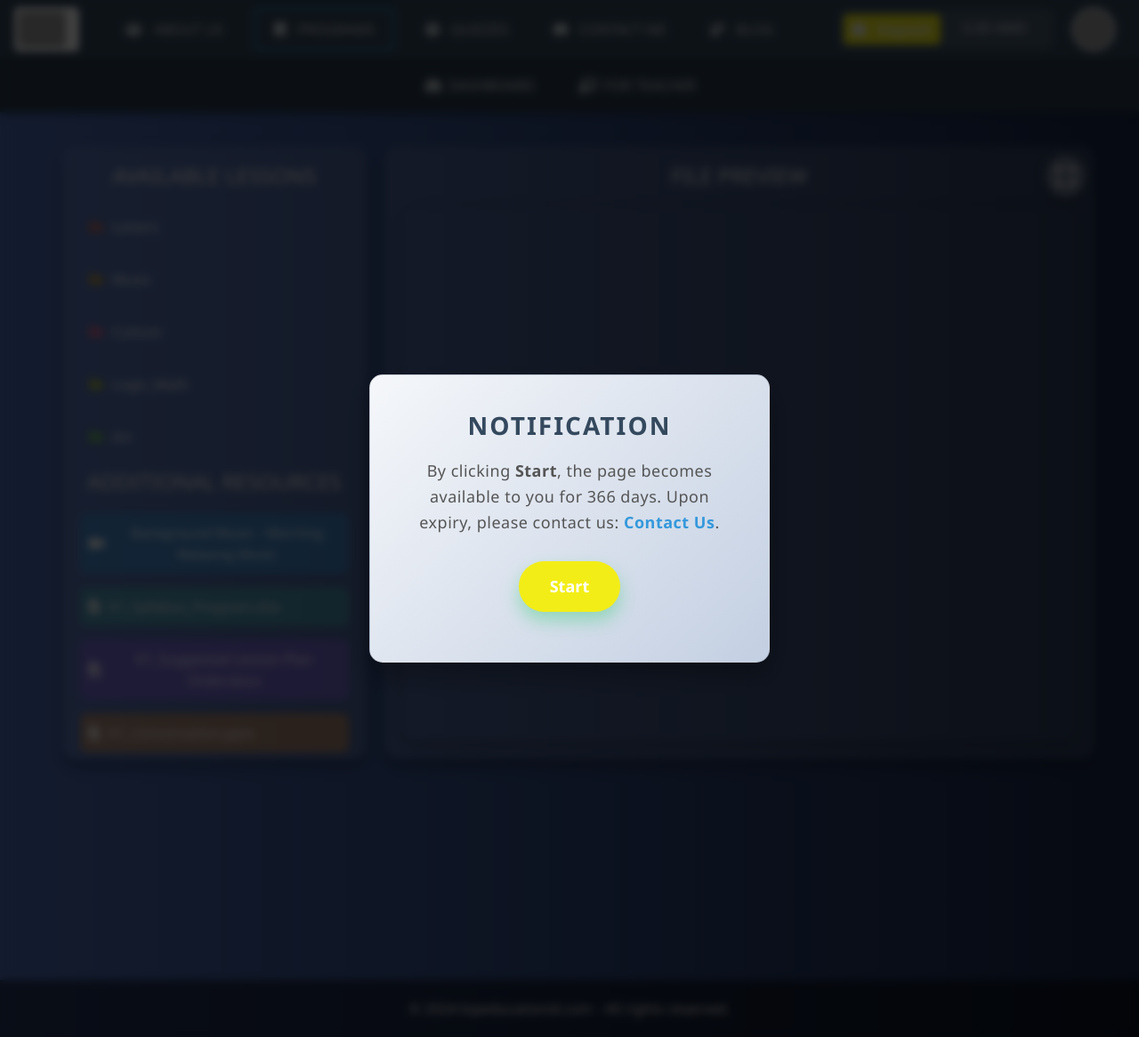
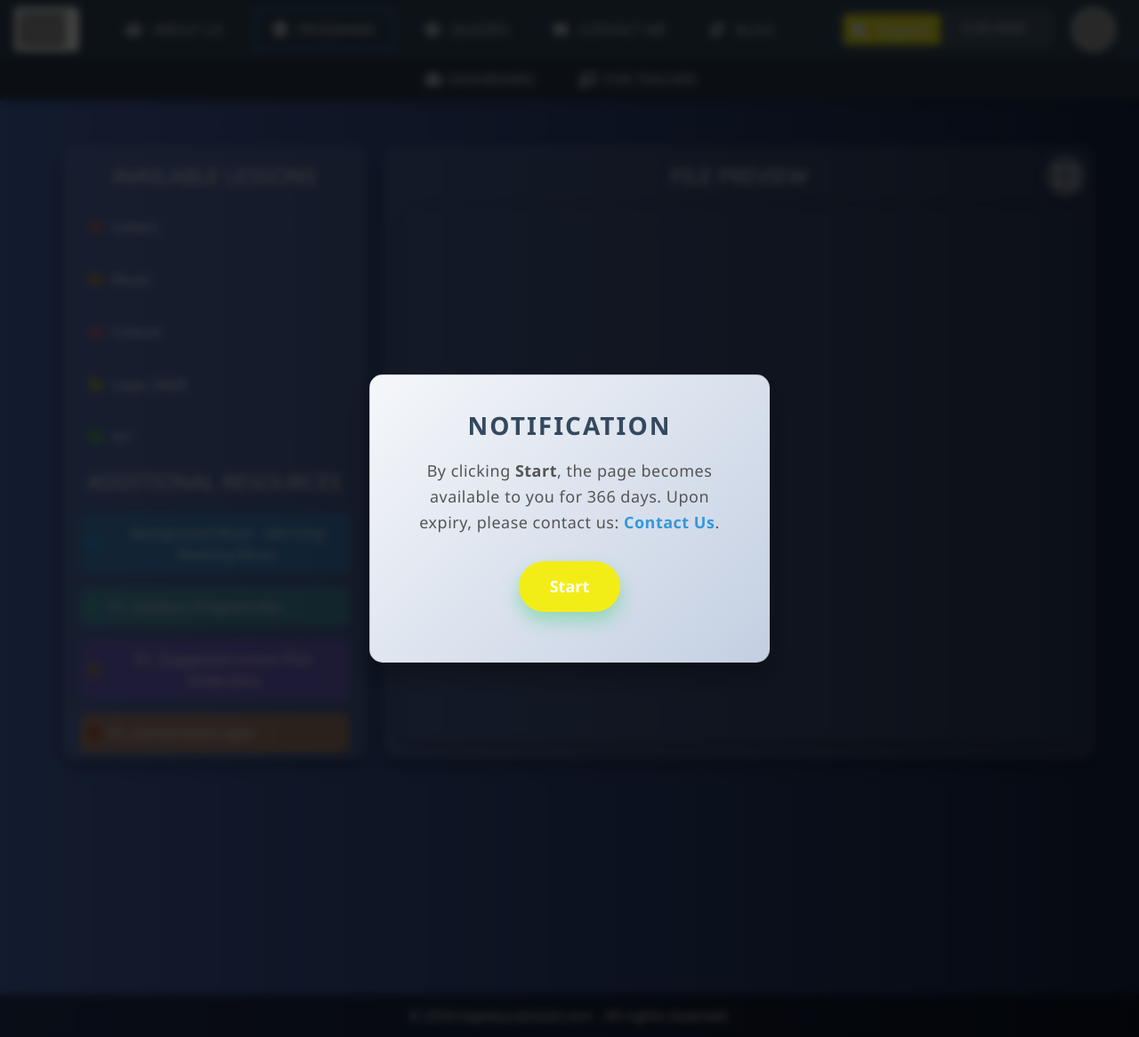
Before and after one commit to HErikH/KIP-Education, a PHP site: page /teachers in a window 1280 px wide. Shown: the whole page at 89% size. Run offline with PHP 8.4, Linux system fonts and the light colour scheme; the visitor is signed in with stand-in values (Sample User, id 1); data that the repository does not hold is empty; a stand-in replaces the project's code that opens the database connection; grey boxes are pictures that could not be loaded.

Commit message:
fix: various styles

```diff
--- a/footer.php
+++ b/footer.php
@@ -10,7 +10,7 @@
 /* Footer Styling */
 footer {
     text-align: center;
-    padding: 20px;
+    padding: 12px;
     background-color: rgba(0, 0, 0, 0.5);
     color: white;
     position: fixed;
--- a/footerhome.php
+++ b/footerhome.php
@@ -10,7 +10,7 @@
 /* Footer Styling */
 footer {
     text-align: center;
-    padding: 20px;
+    padding: 12px;
     background-color: rgba(0, 0, 0, 0.5);
     color: white;
     position: fixed;
--- a/header.php
+++ b/header.php
@@ -470,7 +470,7 @@ $conn->close();
     /* Secondary Menu Styling */
     .secondary-menu {
         background-color: #2c3e50;
-        padding: 10px 20px;
+        padding: 3px 20px;
         display: flex;
         justify-content: center;
         align-items: center;
--- a/teachers.php
+++ b/teachers.php
@@ -163,20 +163,40 @@ body {
     background-color: rgba(54, 162, 235, 0.5); /* Blue for videos */
 }
 
+.file-item.video i {
+    color: rgba(54, 162, 235);
+}
+
 .file-item.excel {
     background-color: rgba(75, 192, 192, 0.5); /* Teal for Excel */
+}
+
+.file-item.excel i {
+    color: rgba(75, 192, 192); /* Teal for Excel */
 }
 
 .file-item.word {
     background-color: rgba(153, 102, 255, 0.5); /* Purple for Word */
 }
 
+.file-item.word i {
+    color: #B39651; /* Purple for Word */
+}
+
 .file-item.powerpoint {
     background-color: rgba(255, 159, 64, 0.5); /* Orange for PowerPoint */
 }
 
+.file-item.powerpoint i {
+    color: #D04423;
+}
+
 .file-item.pdf {
     background-color: rgba(255, 99, 132, 0.5); /* Red for PDF */
+}
+
+.file-item.pdf i {
+    color: rgba(255, 99, 132); /* Red for PDF */
 }
 
 .category-icon-letters {
@@ -846,13 +866,15 @@ body {
         </div>
 
         <!-- Children's Educational Characteristics for Teachers Section inside the container -->
-        <div class="file-item" onclick="toggleSection('kidsEnglishCharacteristics')">
-            <i class="fas fa-folder" style="color: #7668D1"></i> Children's Educational Characteristics
+        <div class="file-item text-left" onclick="toggleSection('kidsEnglishCharacteristics')">
+            <i class="fas fa-folder" style="color: #7668D1"></i>
+            Children's Educational Characteristics Aged 3-6
         </div>
 
-        <div id="kidsEnglishCharacteristics" style="display: none; padding-left: 20px;">
+        <div id="kidsEnglishCharacteristics" style="display: none; padding-left: 20px; text-align: left;">
             <div class="file-item word" onclick="loadFile('/resource/For%20teacher/Kids%20characteristics_English.docx')">
-                <i class="fas fa-file-word"></i> Children's Educational Characteristics.docx
+                <i class="fas fa-file-word"></i>
+                Children's Educational Characteristics Aged 3-6.docx
             </div>
         </div>
     </div>
```
Also changed, not shown: about_us.php (+9 -8 lines).
